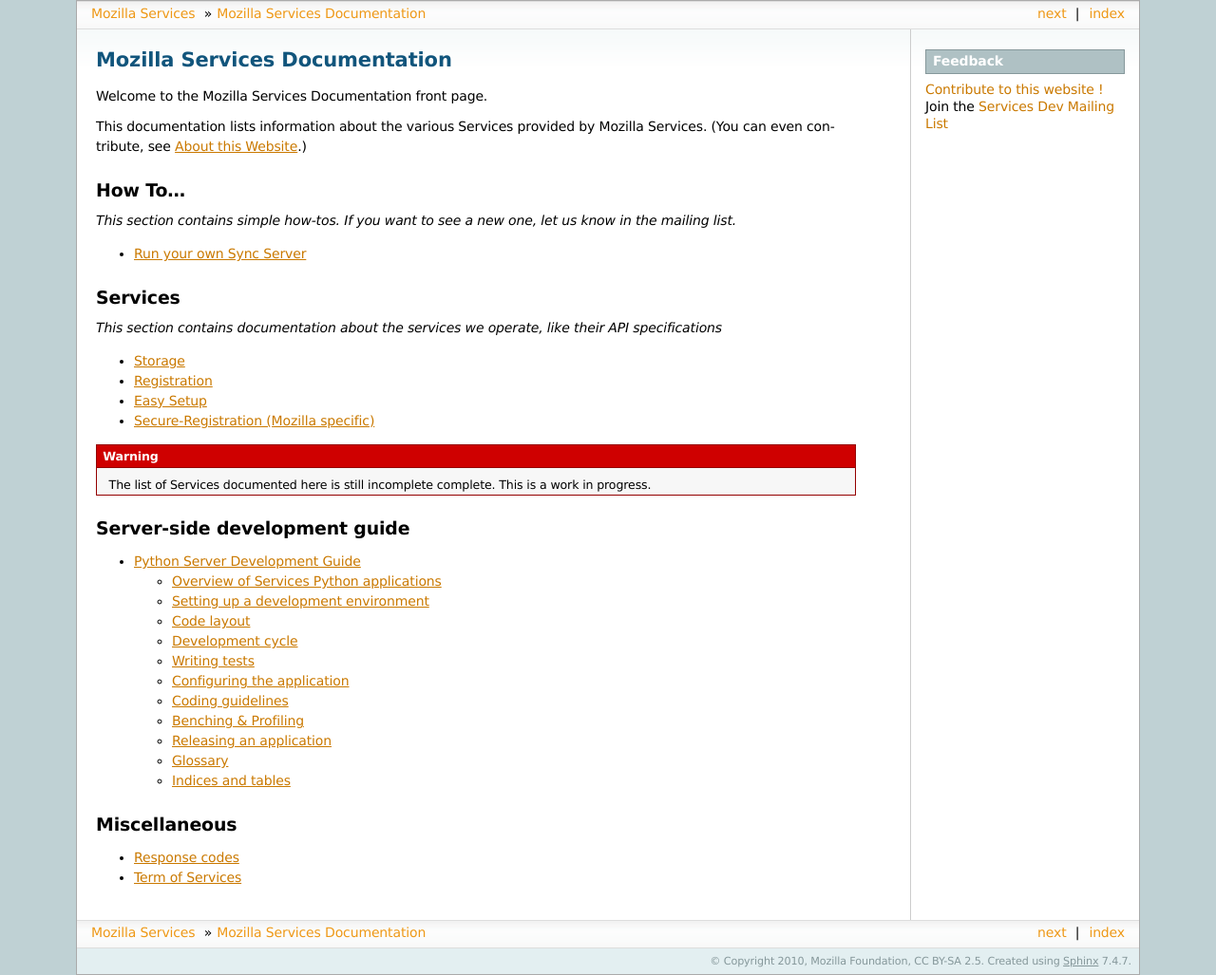
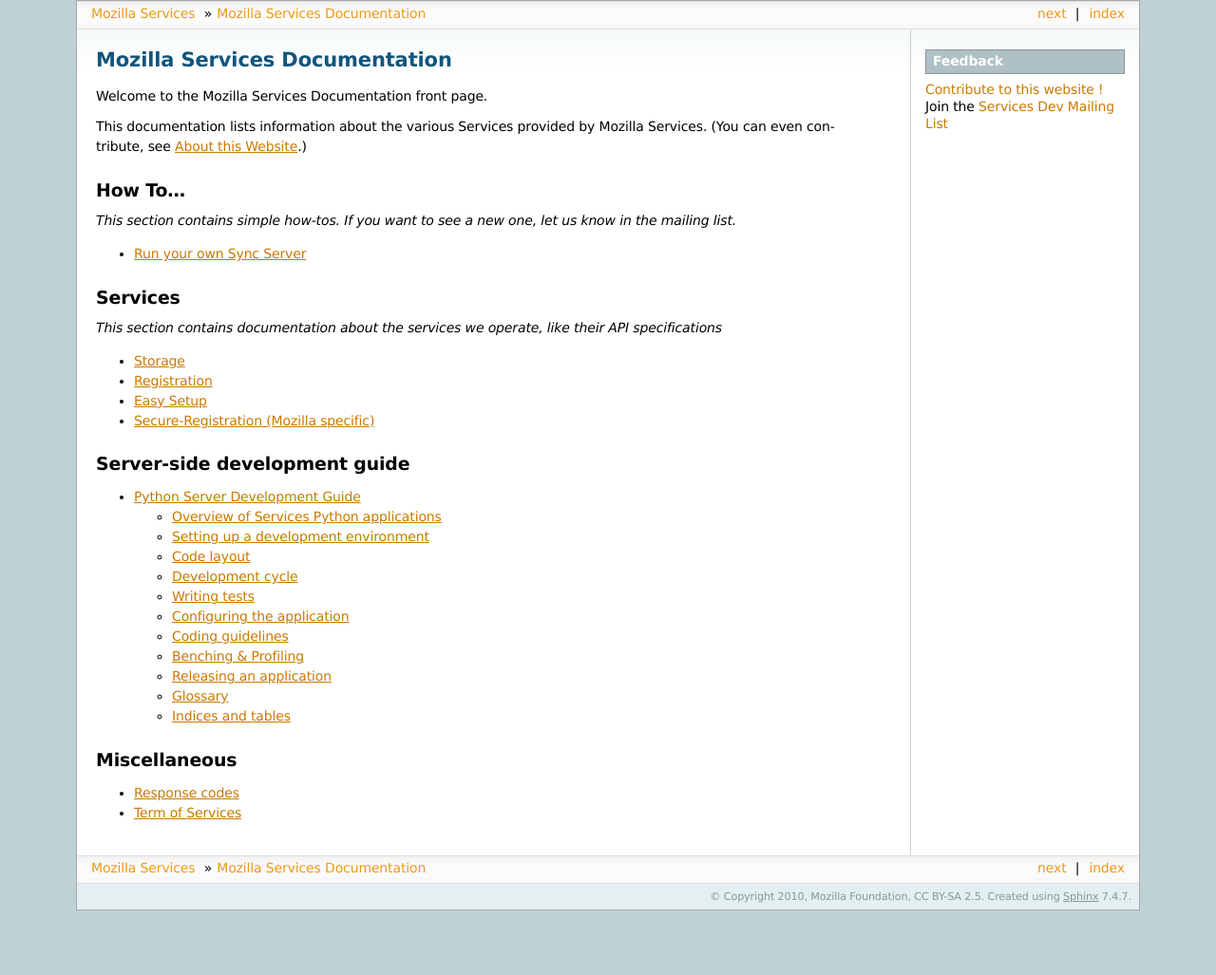
Before and after one commit to mozilla-services/docs, a Sphinx documentation site: the page built from source/index.rst, in a window 1280 px wide. Shown: the whole page at 95% size. Built offline with Sphinx 7.4.7, drawn with Linux system fonts in a browser that asks for light colours; after the commit the page ends 959 px from its top, so only the background shows below that.

Commit message:
it's always a work in progress, removing this warning :)

```diff
--- a/source/index.rst
+++ b/source/index.rst
@@ -35,10 +35,6 @@
    keyexchange/index
    sreg/index
 
-.. warning:: The list of Services documented here is still incomplete complete.
-   This is a work in progress.
-
-
 Server-side development guide
 =============================
 
```
